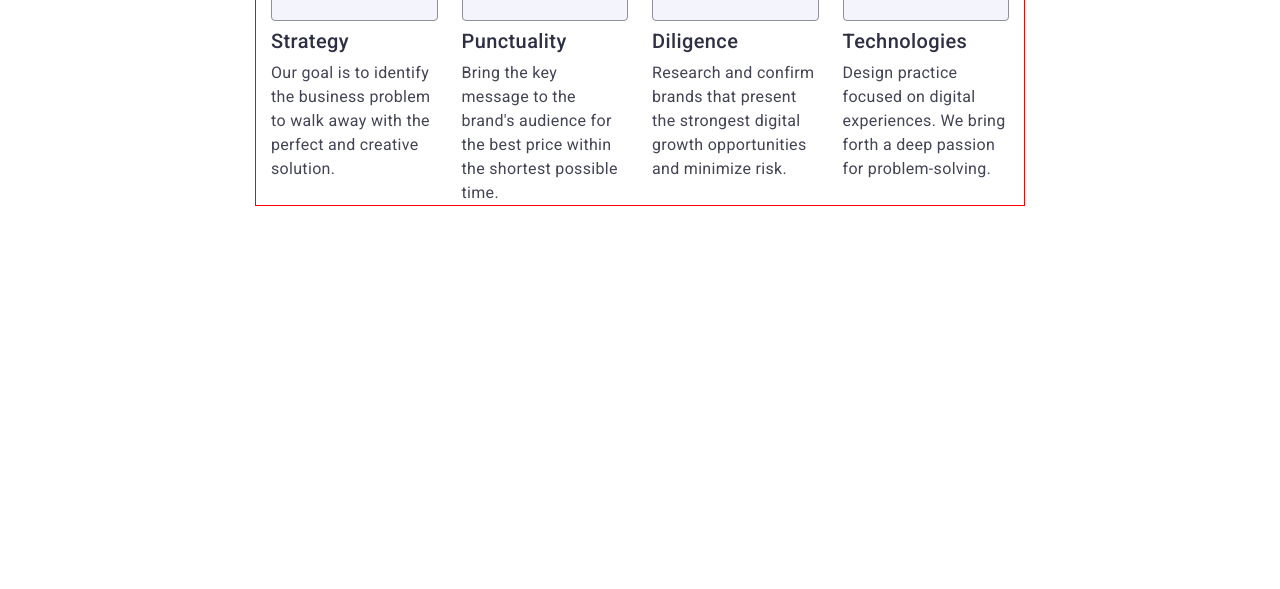
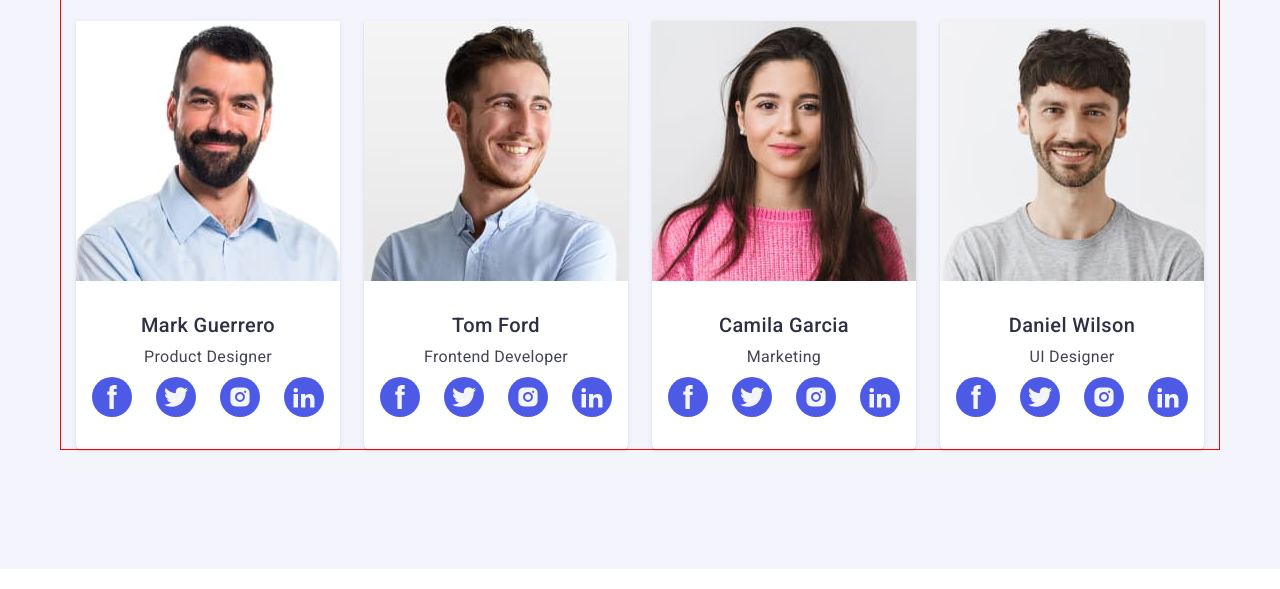
Before and after one commit to AndyGrigs/goit-markup-hw-06, a website built with Vite: page index.html in a window 1280 px wide. Shown: the part 211-800 px from the top of the page. Built offline with nearby package versions, Linux system fonts and the light colour scheme.

Commit message:
next changes

```diff
--- a/css/styles.css
+++ b/css/styles.css
@@ -106,7 +106,7 @@ a {
 }
 @media screen and (min-width: 1158px) {
   .container {
-    width: 1158px;
+    max-width: 1158px;
     margin: 0 auto;
     padding-left: 15px;
     padding-right: 15px;
@@ -346,17 +346,11 @@ a {
     justify-content: center;
   }
 
-  .service-item {
-    width: 264px;
-    text-align: center;
-  }
-
   .service-title {
     text-align: left;
     font-size: 20px;
     font-weight: 500;
     line-height: 24px;
-    letter-spacing: 2%;
     text-align: left;
   }
 
@@ -372,7 +366,7 @@ a {
 
 /* #endregion */
 
-/* #region Team*/
+
 .team {
   background-color: var(--cloud-color);
   padding: 120px 0;
@@ -391,12 +385,12 @@ a {
 
 .team-list {
   display: flex;
-  gap: 24px;
+  flex-wrap: wrap; /* Enables wrapping */
+  gap: 24px; /* Adds space between rows and columns */
 }
 
 .team-member {
   background-color: var(--white-text-color);
-  flex-basis: calc((100% - 3 * 24px) / 4);
   border-radius: 0px 0px 4px 4px;
   text-align: center;
   box-shadow: 0px 1px 6px rgba(46, 47, 66, 0.08),
@@ -455,7 +449,26 @@ a {
   fill: var(--white-text-color);
 }
 
-/* #endregion */
+@media screen and (min-width: 768px) {
+  .team-list {
+    row-gap: 24px;
+  }
+
+  .team-member {
+    flex-basis: calc((100% - 24px) / 2); /* 2 items per row */
+  }
+  .team-member > img{
+    object-fit: fill;
+  }
+}
+
+@media screen and (min-width: 1158px) {
+  .team-member {
+    flex-basis: calc((100% - 3 * 24px) / 4); /* 4 items per row */
+  }
+}
+
+
 
 /* #region Portfolio */
 .portfolio {
--- a/index.html
+++ b/index.html
@@ -69,7 +69,7 @@
         </div>
       </section>
       <!-- Services Section -->
-      <section class="services">
+      <section class="services hide">
         <div class="service-container container">
           <h2 class="visually-hidden">Services</h2>
           <ul class="services-list">
@@ -125,7 +125,7 @@
         </div>
       </section>
       <!-- Team Section -->
-      <section class="team hide">
+      <section class="team">
         <div class="team-container container">
           <h2 class="team-title">Our Team</h2>
           <ul class="team-list">
```
